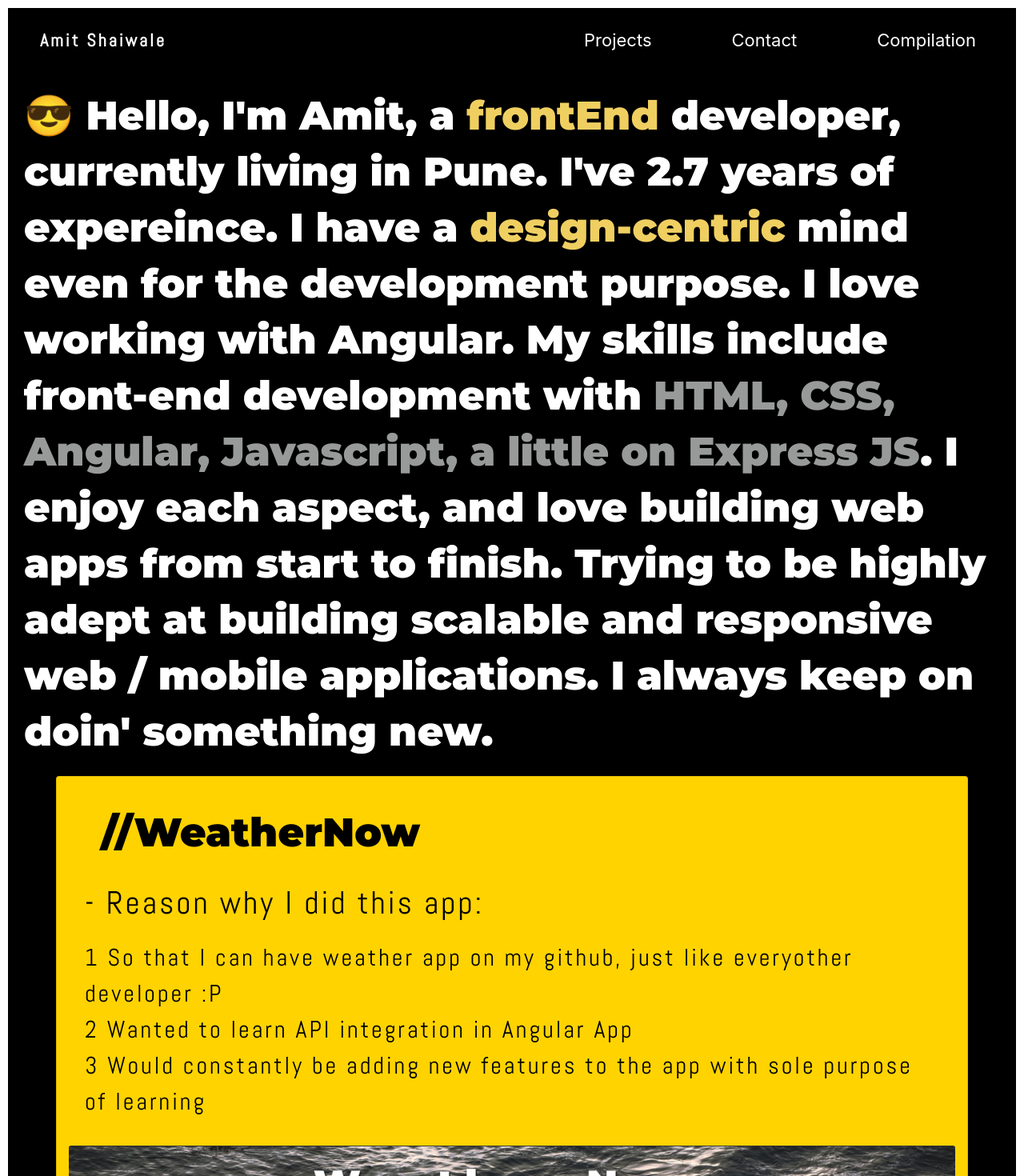
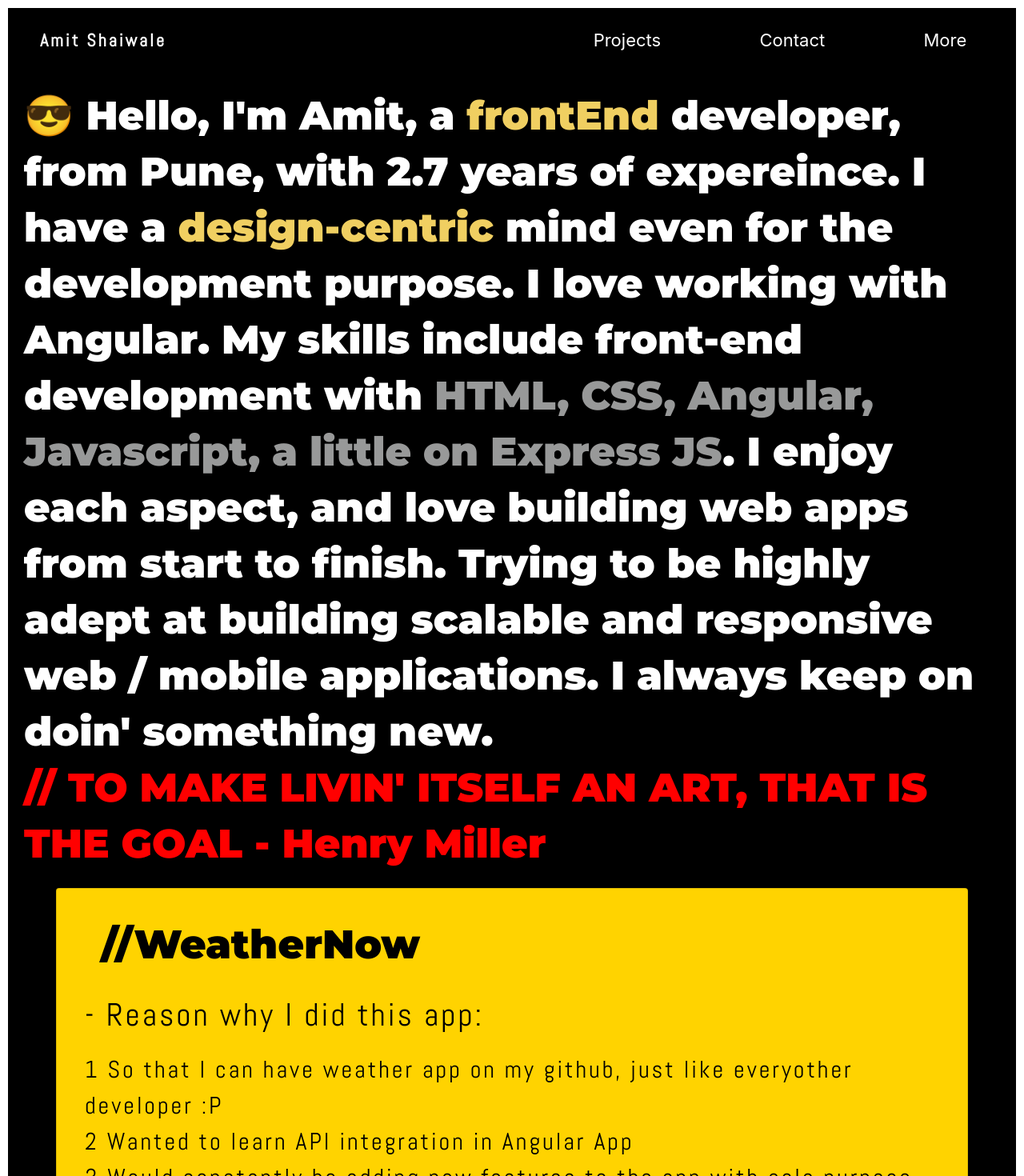
Before and after one commit to amitshaiwale/angular-portfolio, an Angular app: page / in a window 1280 px wide. Shown: the top 1470 px of the page at 80% size. Built offline with nearby package versions, Linux system fonts and the light colour scheme.

Commit message:
few little updates

```diff
--- a/src/app/app.component.css
+++ b/src/app/app.component.css
@@ -44,6 +44,10 @@ li{
     color: white;
 }
 
+.quotes{
+    color: red;
+}
+
 .contactMe{
     padding: 20px;
     font-family: 'Abel', sans-serif;
--- a/src/app/app.component.html
+++ b/src/app/app.component.html
@@ -1,7 +1,7 @@
 <div class="mainContent">
   <app-navbar></app-navbar>
-  <div class="bio">😎 Hello, I'm Amit, a <span class="highlight">frontEnd</span> developer, currently living in Pune.
-    I've 2.7 years of expereince.
+  <div class="bio">😎 Hello, I'm Amit, a <span class="highlight">frontEnd</span> developer, from Pune, with
+    2.7 years of expereince.
     I have a <span class="highlight">design-centric</span> mind even for the development purpose.
     I love working with Angular.
     My skills include front-end development with
@@ -9,7 +9,10 @@
     I enjoy each aspect, and love building web apps from start to finish.
     Trying to be highly adept at
     building scalable and responsive web / mobile applications.
-    I always keep on doin' something new.
+    I always keep on doin' something new.<br>
+  <!-- below line for about page -->
+    <span class="quotes">// TO MAKE LIVIN' ITSELF AN ART, THAT IS THE GOAL - Henry Miller</span>
+
 
   </div>
   <app-projects class="app-project"></app-projects>
--- a/src/app/components/navbar/navbar.component.html
+++ b/src/app/components/navbar/navbar.component.html
@@ -26,7 +26,7 @@
     <ul class="nav-links">
         <li><a href="">Projects</a></li>
         <li><a href="">Contact</a></li>
-        <li><a href="">Compilation</a></li>
+        <li><a href="">More</a></li>
     </ul>
 </nav>
 
```
